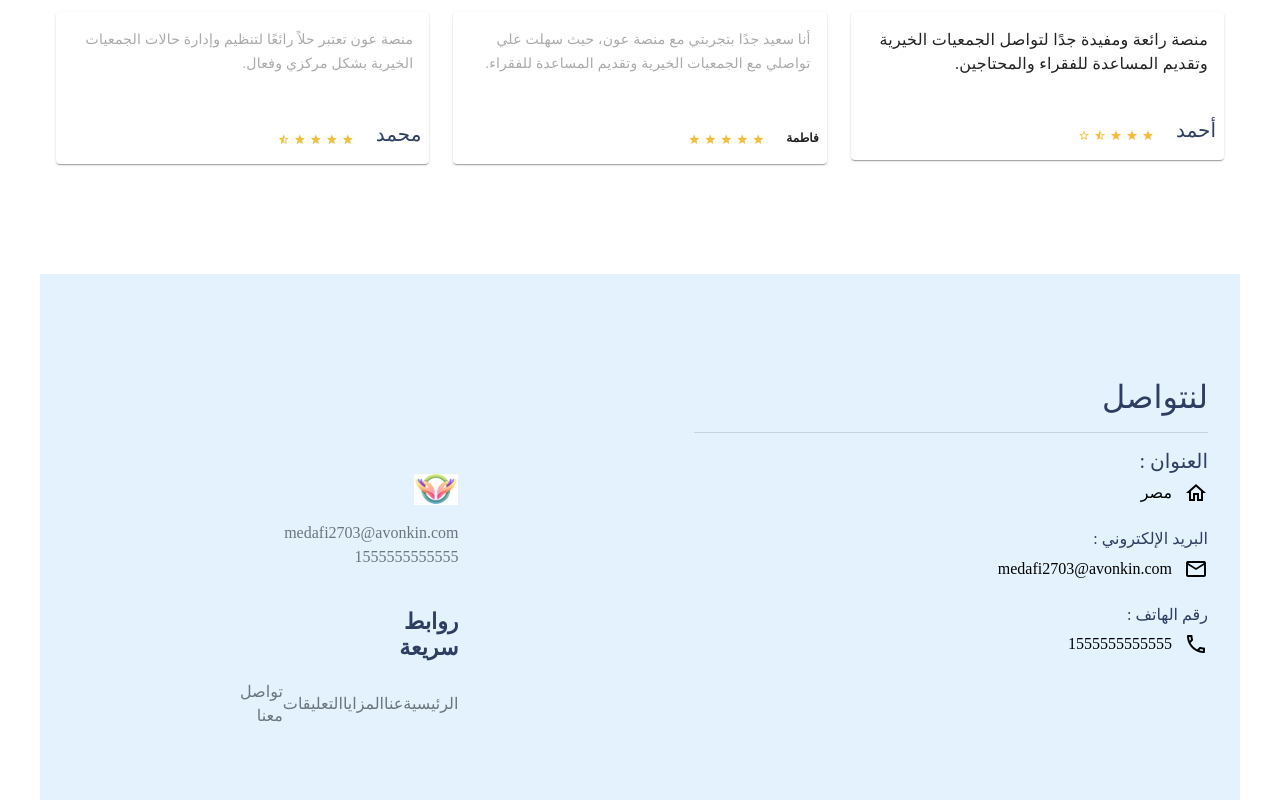
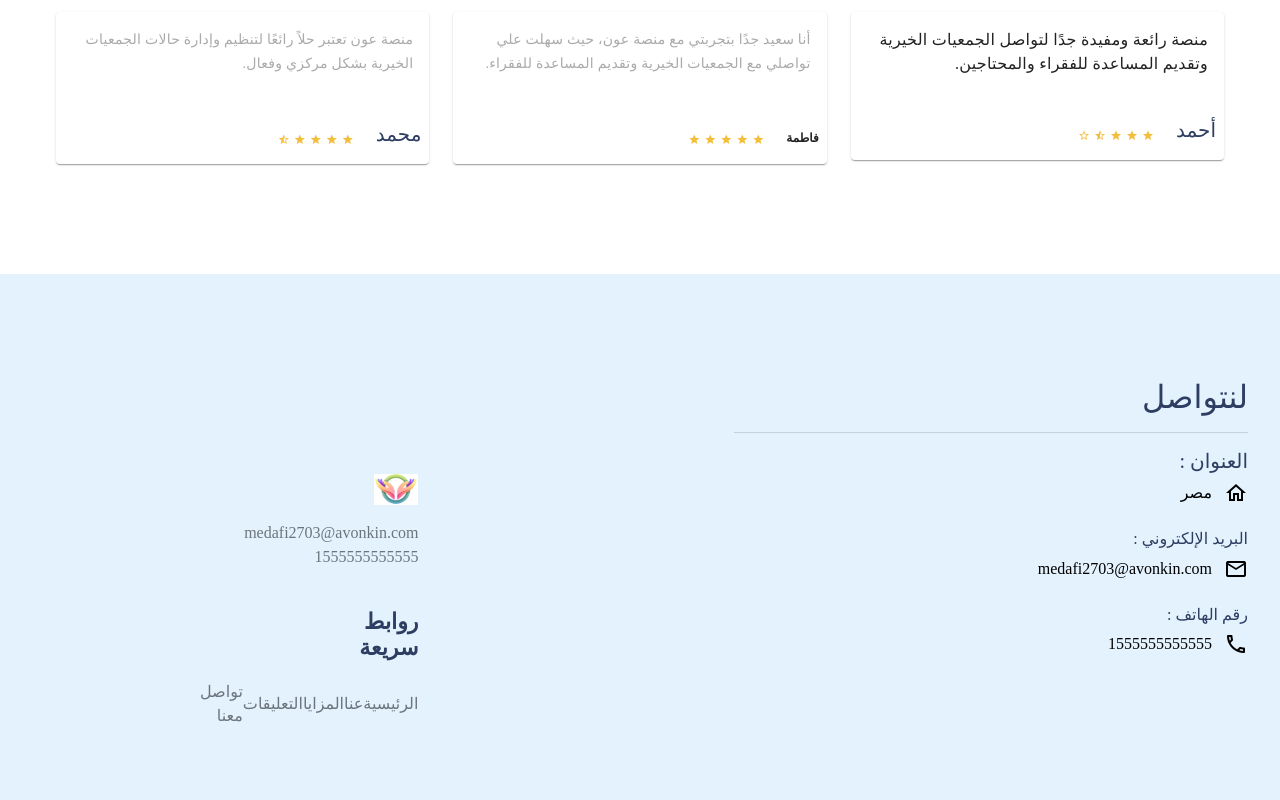
Before and after one commit to Salem-Team/awn_project, a Vue app: page / in a window 1280 px wide. Shown: the part 3341-4141 px from the top of the page. Built offline with nearby package versions, Linux system fonts and the light colour scheme.

Commit message:
Update HomeView.vue - footer

```diff
--- a/src/views/HomeView.vue
+++ b/src/views/HomeView.vue
@@ -347,9 +347,9 @@
         </v-container>
         <!-- reviwes end -->
         <!-- footer start -->
-        <v-container
+        <div
             class="footer bg-blue-lighten-5 d-flex align-center justify-space-between"
-            style="padding: 50px 20px"
+            style="padding: 50px 20px; width: 100%"
         >
             <!-- Contact Info -->
             <div class="pb-0" id="contact">
@@ -477,7 +477,7 @@
                     </v-col>
                 </v-row>
             </div>
-        </v-container>
+        </div>
         <!-- footer end -->
     </div>
 </template>
```
